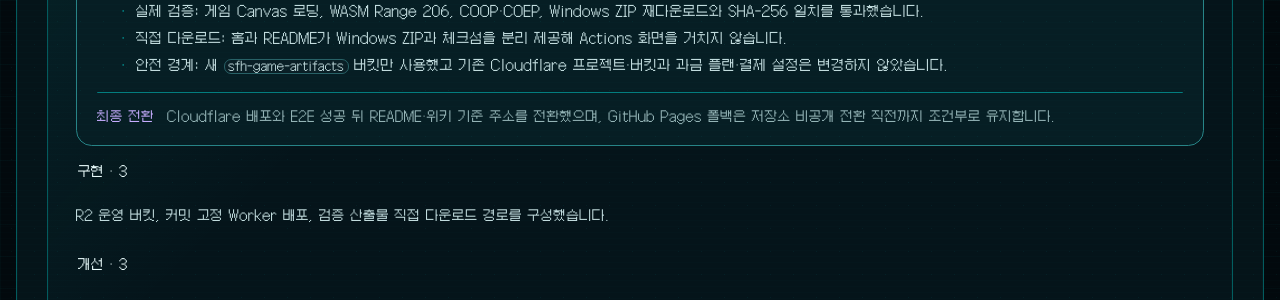
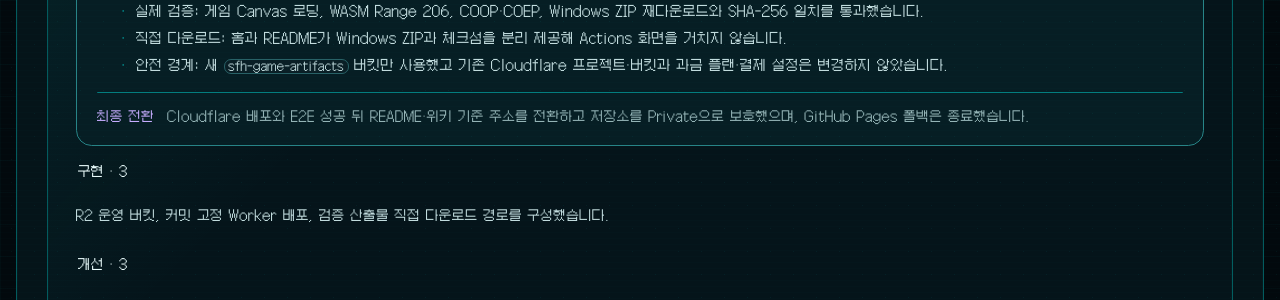
Before and after one commit to aedws/SFH, an MkDocs documentation site: the page built from docs/index.md, in a window 1280 px wide and 900 px high, scrolled down 2313 px. Shown: the part 151-451 px from the top of the window. Built offline with MkDocs 1.6.1 and Material for MkDocs 9.7.7, drawn with Linux system fonts in a browser that asks for light colours; comment, search, counter and statistics services are not loaded.

Commit message:
ci: finalize Pages fallback shutdown

```diff
--- a/docs/index.md
+++ b/docs/index.md
@@ -266,7 +266,7 @@ search:
             <li><b>직접 다운로드:</b> 홈과 README가 Windows ZIP과 체크섬을 분리 제공해 Actions 화면을 거치지 않습니다.</li>
             <li><b>안전 경계:</b> 새 <code>sfh-game-artifacts</code> 버킷만 사용했고 기존 Cloudflare 프로젝트·버킷과 과금 플랜·결제 설정은 변경하지 않았습니다.</li>
           </ul>
-          <p class="sfh-intent"><b>최종 전환</b><span>Cloudflare 배포와 E2E 성공 뒤 README·위키 기준 주소를 전환했으며, GitHub Pages 폴백은 저장소 비공개 전환 직전까지 조건부로 유지합니다.</span></p>
+          <p class="sfh-intent"><b>최종 전환</b><span>Cloudflare 배포와 E2E 성공 뒤 README·위키 기준 주소를 전환하고 저장소를 Private으로 보호했으며, GitHub Pages 폴백은 종료했습니다.</span></p>
         </div>
         <div class="sfh-group"><h3>구현 · 3</h3><p>R2 운영 버킷, 커밋 고정 Worker 배포, 검증 산출물 직접 다운로드 경로를 구성했습니다.</p></div>
         <div class="sfh-group"><h3>개선 · 3</h3><p>브라우저 플레이 접근성, Windows 다운로드 무결성, 배포 추적성을 개선했습니다.</p></div>
```
Also changed, not shown: docs/architecture/module-audit.md (+1 -1 lines), docs/development-status.md (+1 -1 lines), docs/getting-started/run-project.md (+1 -1 lines), 1 other file.
